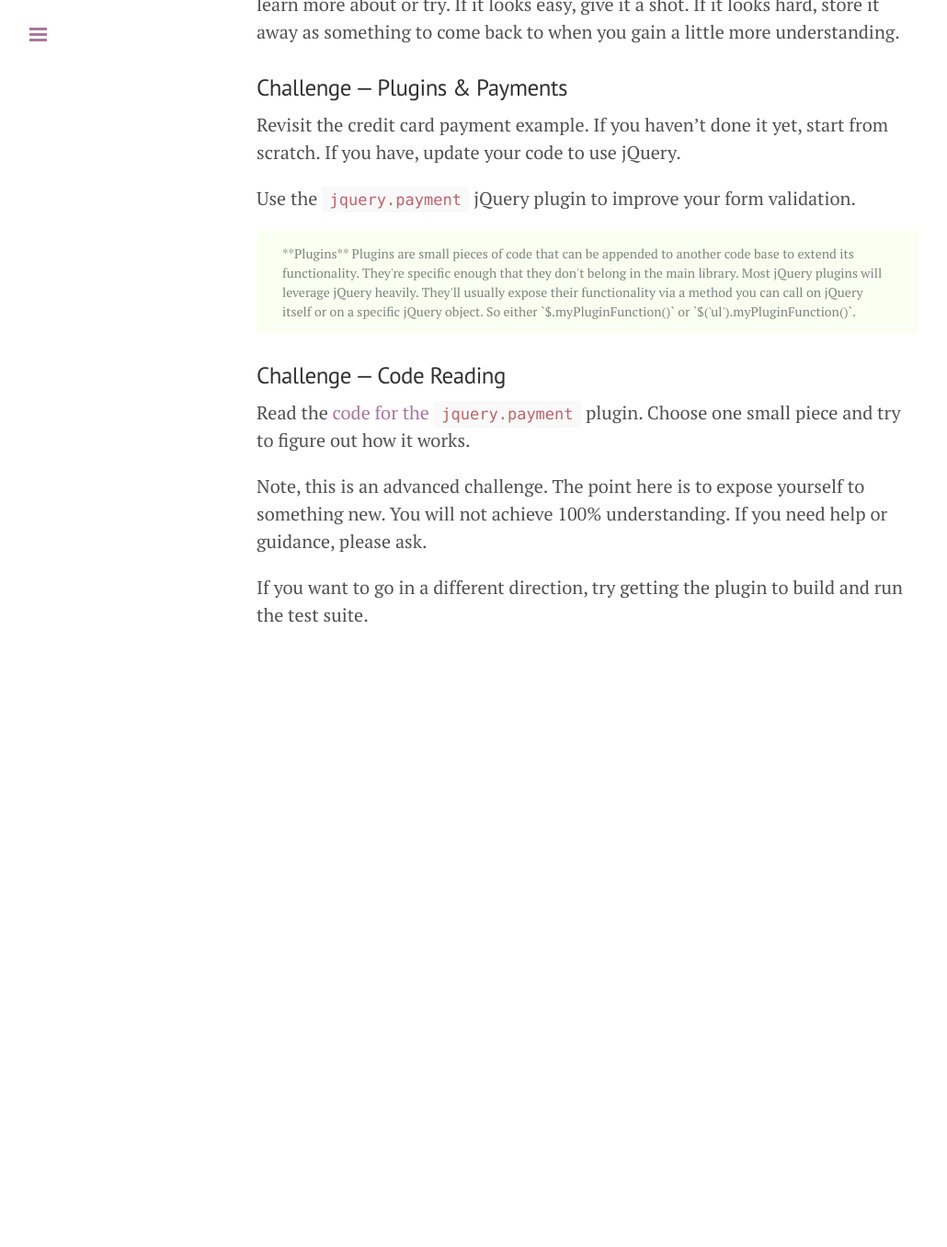
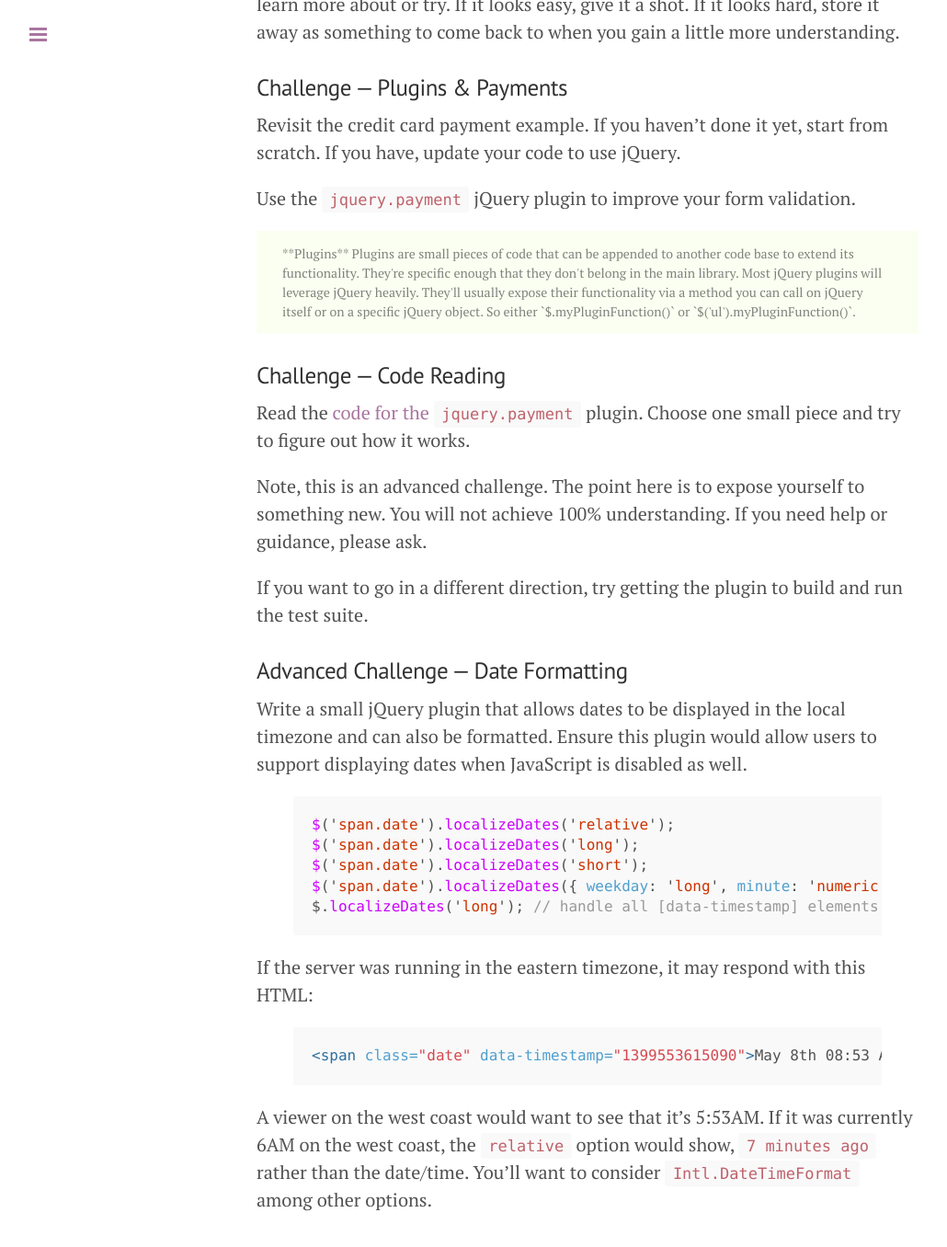
Before and after one commit to wbyoung/jsi, a Jekyll site: the page built from _posts/00-05-02-jquery.md, in a window 1280 px wide and 1400 px high, scrolled down 2415 px. Shown: the top 1356 px of the window at 92% size, without its empty margins (1-1031 px from the left). Built offline with Jekyll 4.4.1, drawn with Linux system fonts in a browser that asks for light colours; nearby versions of some CDN libraries; Markdown is read by kramdown in place of the engine named in the settings; before the commit the page ends 3179 px from its top, so only the background shows below that.

Commit message:
Another challenge.

```diff
--- a/_posts/00-05-02-jquery.md
+++ b/_posts/00-05-02-jquery.md
@@ -134,6 +134,33 @@ If you want to go in a different direction, try getting the plugin to build and
 run the test suite.
 
 
+### Advanced Challenge &mdash; Date Formatting
+
+Write a small jQuery plugin that allows dates to be displayed in the local
+timezone and can also be formatted. Ensure this plugin would allow users to
+support displaying dates when JavaScript is disabled as well.
+
+{% highlight javascript %}
+$('span.date').localizeDates('relative');
+$('span.date').localizeDates('long');
+$('span.date').localizeDates('short');
+$('span.date').localizeDates({ weekday: 'long', minute: 'numeric', hour: 'numeric' });
+$.localizeDates('long'); // handle all [data-timestamp] elements on the page
+{% endhighlight %}
+
+If the server was running in the eastern timezone, it may respond with this
+HTML:
+
+{% highlight html %}
+<span class="date" data-timestamp="1399553615090">May 8th 08:53 AM</span>
+{% endhighlight %}
+
+A viewer on the west coast would want to see that it's 5:53AM. If it was
+currently 6AM on the west coast, the `relative` option would show,
+`7 minutes ago` rather than the date/time. You'll want to consider
+[`Intl.DateTimeFormat`][mdn-dateTimeFormat] among other options.
+
+
 [caniuse]: http://caniuse.com
 [es5-compat]: http://kangax.github.io/es5-compat-table/
 [qm-compat]: http://www.quirksmode.org/compatibility.html
@@ -141,3 +168,5 @@ run the test suite.
 [stripe-payment]: https://github.com/stripe/jquery.payment
 [stripe-payment-src]: https://github.com/stripe/jquery.payment/blob/master/src/jquery.payment.coffee
 [jq-api]: http://api.jquery.com
+[mdn-dateTimeFormat]: https://developer.mozilla.org/en-US/docs/Web/JavaScript/Reference/Global_Objects/DateTimeFormat
+[mdn-toLocaleString]: https://developer.mozilla.org/en-US/docs/Web/JavaScript/Reference/Global_Objects/Date/toLocaleString
```
Also changed, not shown: _posts/00-05-02-jquery-notes.md (+8 -0 lines).
